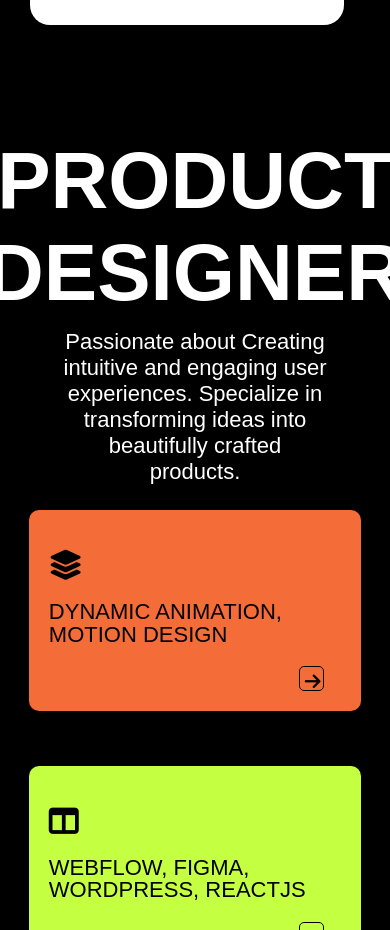
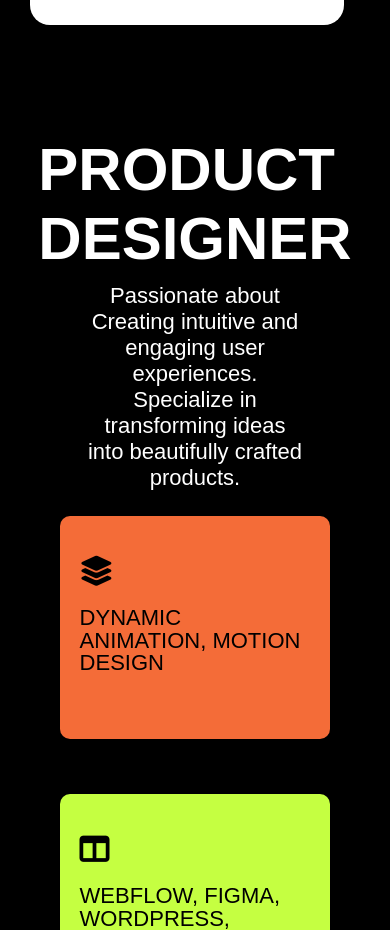
Before and after one commit to Bravo1arts/Portfolio, a plain HTML site: page index.html in a window 390 px wide. Shown: the part 780-1710 px from the top of the page. Drawn offline with Linux system fonts and the light colour scheme.

Commit message:
Update style.css

```diff
--- a/css/style.css
+++ b/css/style.css
@@ -493,8 +493,8 @@ span{
 	justify-items: center;
 	}
 	.hero-section{
-		margin-top: 15px;
-		justify-items: center;
+	margin-top: 15px;
+	justify-items: center;
 	}
 	.hero-card{
 	flex-wrap: wrap;
@@ -506,8 +506,8 @@ span{
 
 
 	.hero-header > h1{
-		font-size: 80px;
-		text-align: center;
+		font-size: 60px;
+/* 		text-align: center; */
 		width: 100%;
 	}
 	.hero-p{
```
